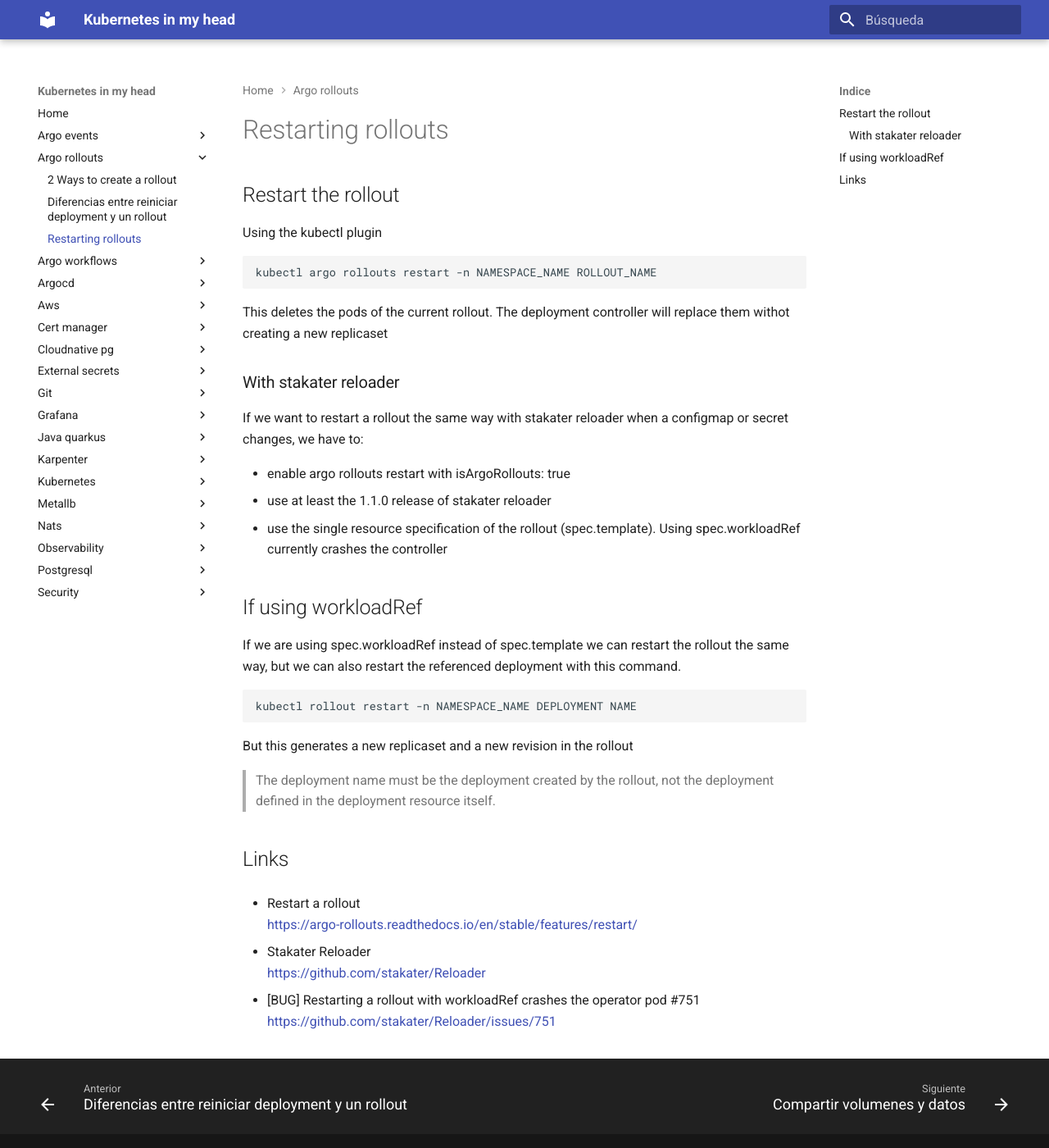
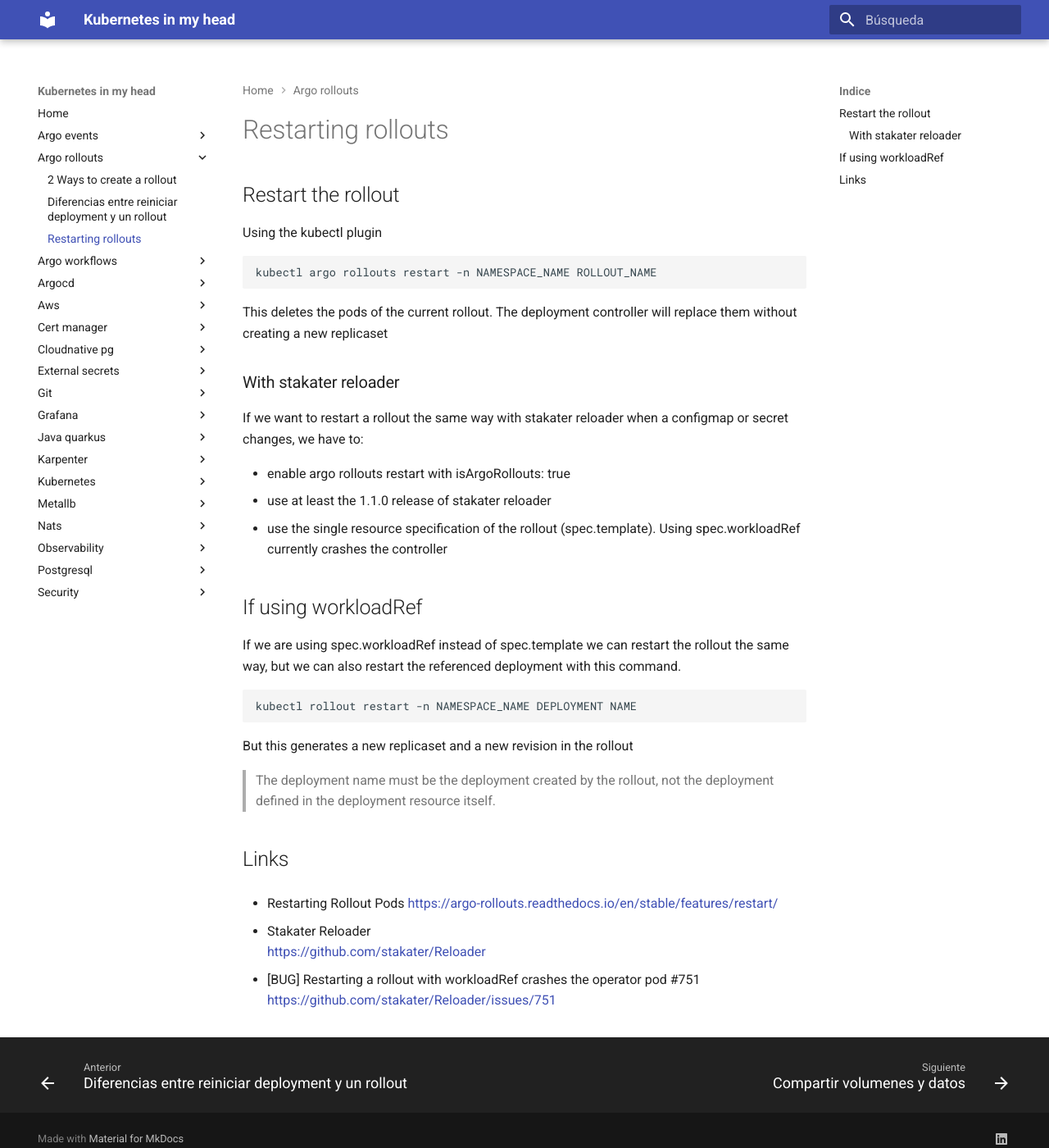
Before and after one commit to jorgelon/kubernetesinmyhead.net, an MkDocs documentation site: the page built from docs/argo-rollouts/restarting-rollouts.md, in a window 1280 px wide and 1400 px high. Shown: the whole window at 82% size. Built offline with MkDocs 1.6.1 and Material for MkDocs 9.7.7, drawn with Linux system fonts in a browser that asks for light colours.

Commit message:
2 little fixes

````diff
--- a/docs/argo-rollouts/restarting-rollouts.md
+++ b/docs/argo-rollouts/restarting-rollouts.md
@@ -8,7 +8,7 @@ Using the kubectl plugin
 kubectl argo rollouts restart -n NAMESPACE_NAME ROLLOUT_NAME
 ```
 
-This deletes the pods of the current rollout. The deployment controller will replace them withot creating a new replicaset
+This deletes the pods of the current rollout. The deployment controller will replace them without creating a new replicaset
 
 ### With stakater reloader
 
@@ -32,7 +32,7 @@ But this generates a new replicaset and a new revision in the rollout
 
 ## Links
 
-- Restart a rollout
+- Restarting Rollout Pods
 <https://argo-rollouts.readthedocs.io/en/stable/features/restart/>
 
 - Stakater Reloader
````
